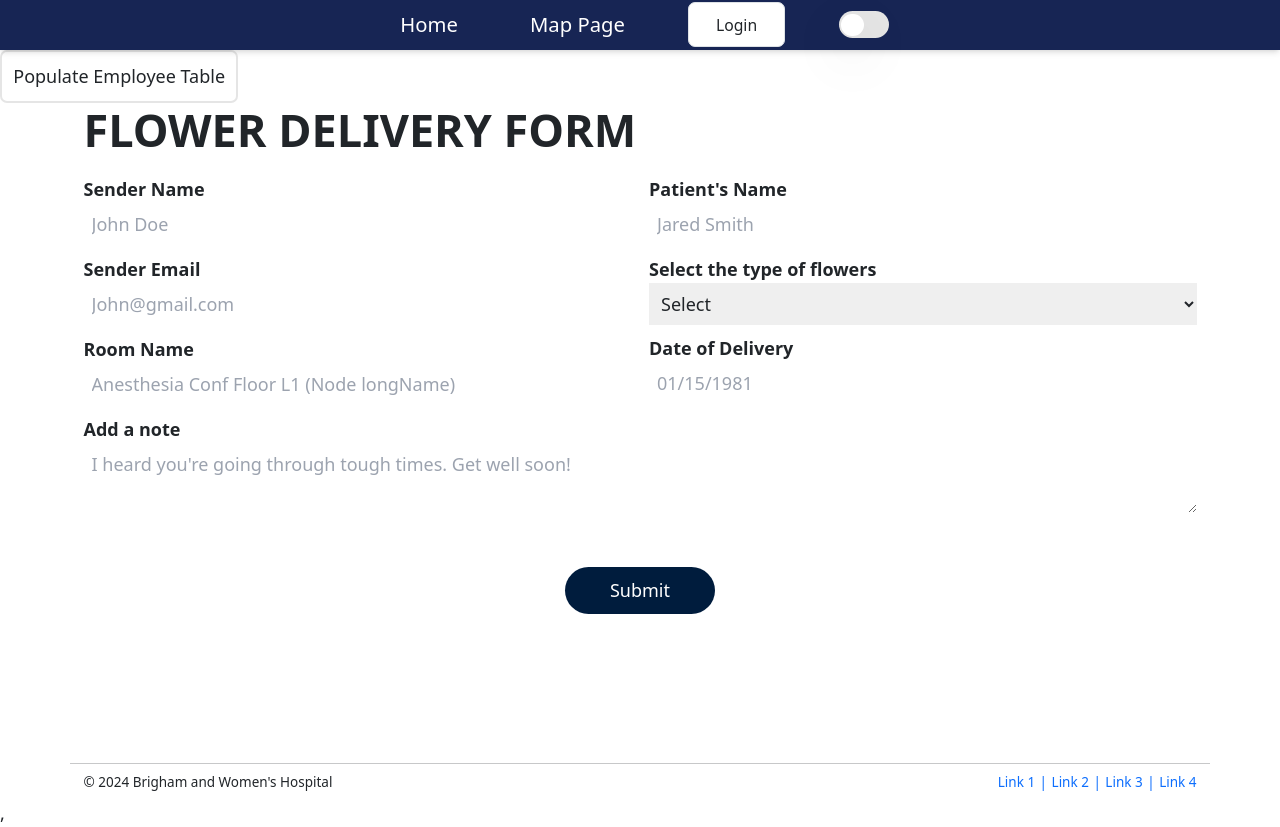
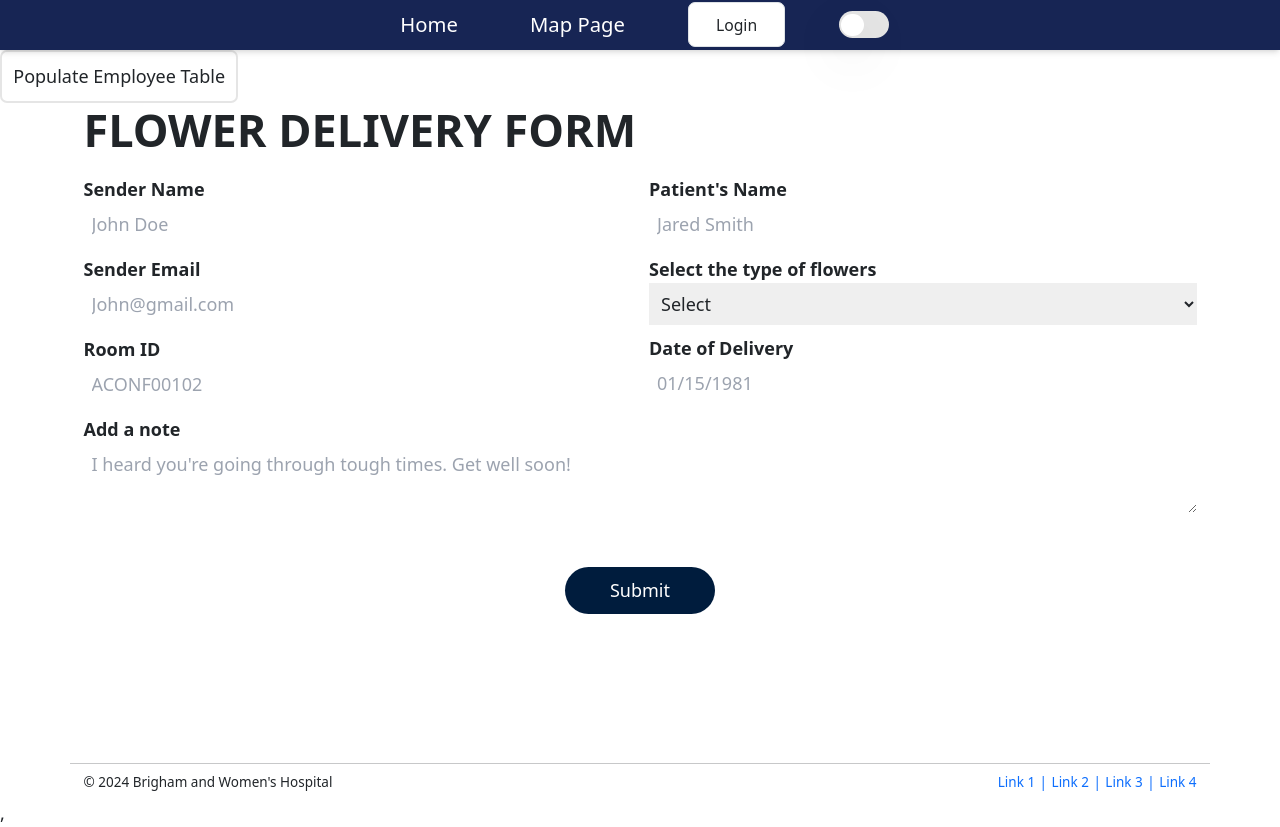
Before and after one commit to conner-olsen/BWH-Navigation-Management-System, a React (Vite) app in the folder apps/frontend/: page /FlowerService in a window 1280 px wide. Built offline with nearby package versions, Linux system fonts and the light colour scheme.

Commit message:
fixed roomLongName unique constraint

```diff
--- a/apps/frontend/src/components/ServiceLogComponent.tsx
+++ b/apps/frontend/src/components/ServiceLogComponent.tsx
@@ -11,7 +11,7 @@ function GenerateTableRowsServices(tableData: flowerServiceRequest[], employeeDa
                 id:  tableData[index].id,
                 senderName: tableData[index].senderName,
                 senderEmail: tableData[index].senderEmail,
-                roomLongName: tableData[index].roomLongName,
+                nodeID: tableData[index].nodeID,
                 flowerType: tableData[index].flowerType,
                 deliveryDate: tableData[index].deliveryDate,
                 note: tableData[index].note,
@@ -27,7 +27,7 @@ function GenerateTableRowsServices(tableData: flowerServiceRequest[], employeeDa
             id:  tableData[index].id,
             senderName: tableData[index].senderName,
             senderEmail: tableData[index].senderEmail,
-            roomLongName: tableData[index].roomLongName,
+            nodeID: tableData[index].nodeID,
             flowerType: tableData[index].flowerType,
             deliveryDate: tableData[index].deliveryDate,
             note: tableData[index].note,
@@ -42,7 +42,7 @@ function GenerateTableRowsServices(tableData: flowerServiceRequest[], employeeDa
         <tr key={index}>
             <td>{tableData[index].senderName}</td>
             <td>{tableData[index].senderEmail}</td>
-            <td>{tableData[index].roomLongName}</td>
+            <td>{tableData[index].nodeID}</td>
             <td>{tableData[index].patientName}</td>
             <td>{tableData[index].flowerType}</td>
             <td>{tableData[index].deliveryDate}</td>
@@ -76,7 +76,7 @@ const TableServices: React.FC<{ tableData: flowerServiceRequest[]; employeeData:
             <tr>
                 <th>Sender Name</th>
                 <th>Sender Email</th>
-                <th>Room Name</th>
+                <th>Room ID</th>
                 <th>Patient's Name</th>
                 <th>Flower Type</th>
                 <th>Delivery Date</th>
--- a/apps/frontend/src/routes/ServiceRequests/FlowerServiceRequest.tsx
+++ b/apps/frontend/src/routes/ServiceRequests/FlowerServiceRequest.tsx
@@ -11,12 +11,12 @@ const FlowerServiceRequest: React.FC = () => {
         id: getRandomInt(10000),
         senderName: '',
         senderEmail: '',
-        roomLongName: '',
+        nodeID: '',
         patientName: '',
         flowerType: '',
         deliveryDate: '',
         note: '',
-        status: 'Assigned',
+        status: 'UnAssigned',
         employeeUser: 'none'
     });
 
@@ -27,7 +27,7 @@ const FlowerServiceRequest: React.FC = () => {
             id: 0,
             senderName: '',
             senderEmail: '',
-            roomLongName: '',
+            nodeID: '',
             patientName: '',
             flowerType: '',
             deliveryDate: '',
@@ -90,9 +90,9 @@ const FlowerServiceRequest: React.FC = () => {
                             <label htmlFor="senderEmail" className="font-bold">Sender Email</label>
                             <input type="text" id="senderEmail" name="senderEmail" placeholder={"John@gmail.com"} required
                                 value={formData.senderEmail} onChange={handleChange} className="form-input"/>
-                            <label htmlFor="roomLongName" className="font-bold">Room Name</label>
-                            <input type="text" id="roomLongName" name="roomLongName" placeholder={"Anesthesia Conf Floor L1 (Node longName)"} required
-                                value={formData.roomLongName} onChange={handleChange} className="form-input"/>
+                            <label htmlFor="nodeID" className="font-bold">Room ID</label>
+                            <input type="text" id="nodeID" name="nodeID" placeholder={"ACONF00102"} required
+                                value={formData.nodeID} onChange={handleChange} className="form-input"/>
                         </div>
                         <div className="flex flex-col grow pl-2">
                             <label htmlFor="patientName" className="font-bold">Patient's Name</label>
--- a/packages/common/interfaces/interfaces.ts
+++ b/packages/common/interfaces/interfaces.ts
@@ -20,7 +20,7 @@ export interface flowerServiceRequest {
   id: number
   senderName:string
   senderEmail:string
-  roomLongName:string
+  nodeID:string
   patientName:string
   flowerType:string
   deliveryDate: string
```
Also changed, not shown: 1 other file (tests, documents, lock files or other folders).
